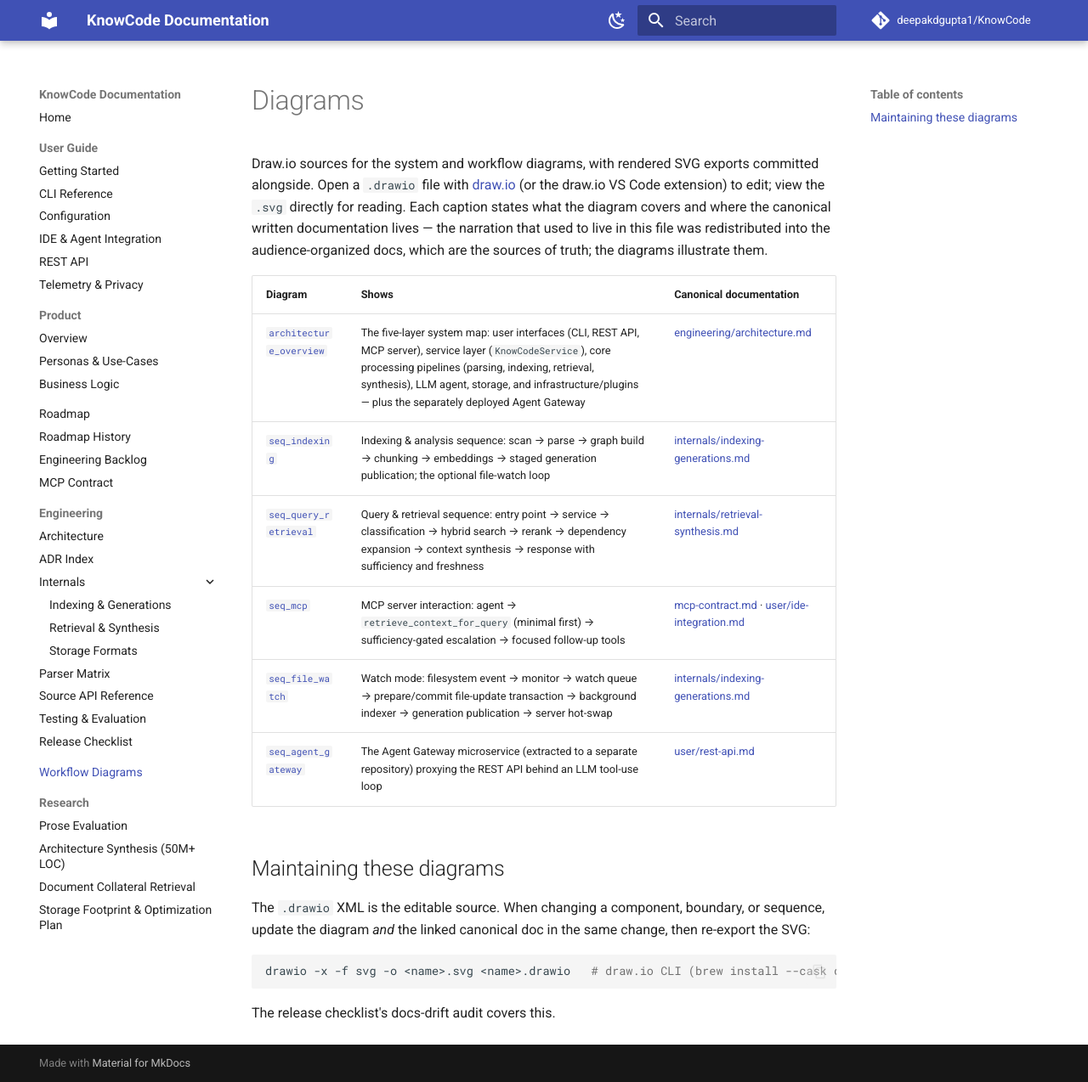
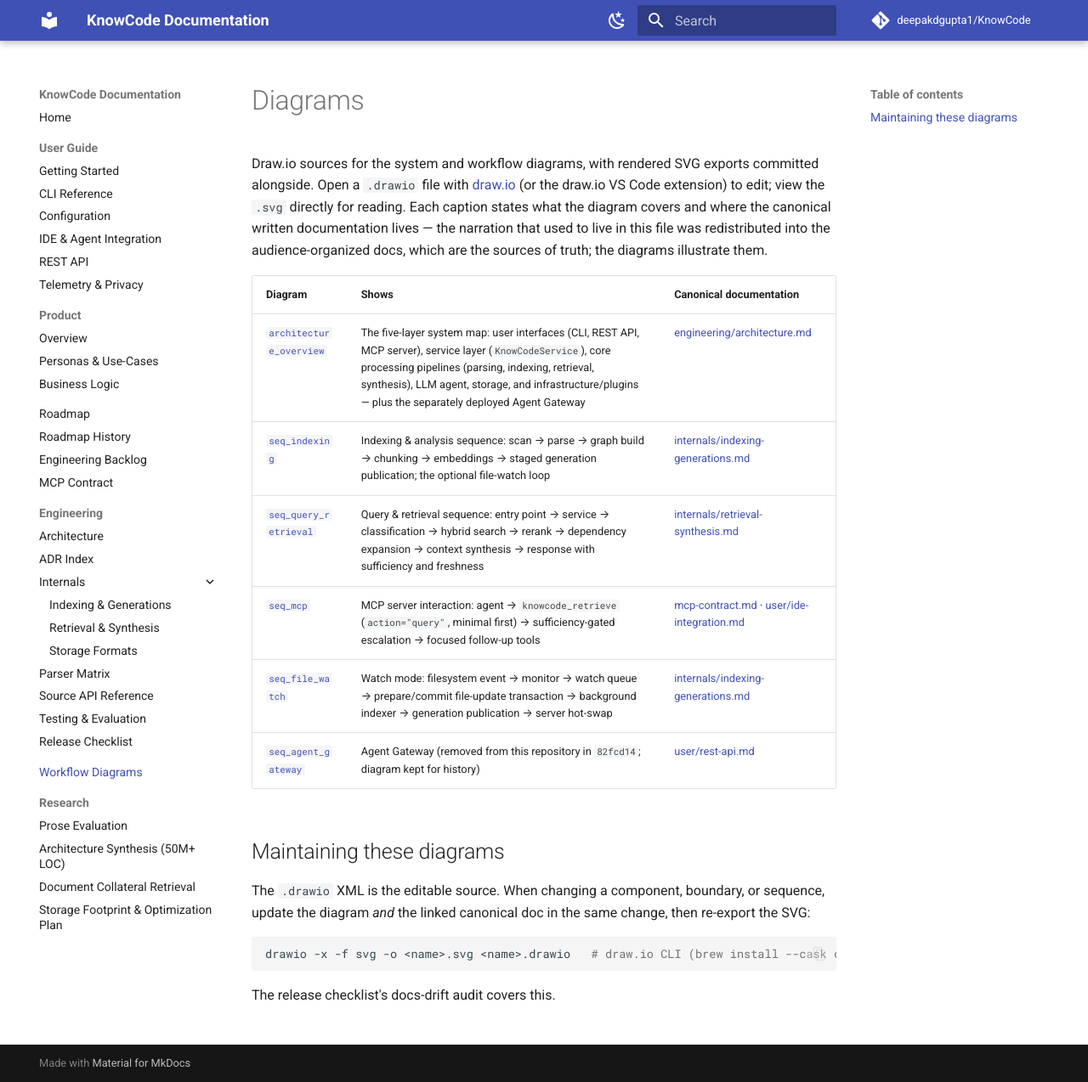
Before and after one commit to deepakdgupta1/KnowCode, an MkDocs documentation site: the page built from docs/diagrams/README.md, in a window 1280 px wide and 1274 px high. Shown: the whole window at 85% size. Built offline with MkDocs 1.6.1 and Material for MkDocs 9.7.7, drawn with Linux system fonts in a browser that asks for light colours; comment, search, counter and statistics services are not loaded.

Commit message:
docs(diagrams): captions name the shipped tool surface; mark the gateway as removed

```diff
--- a/docs/diagrams/README.md
+++ b/docs/diagrams/README.md
@@ -14,9 +14,9 @@ illustrate them.
 | [`architecture_overview`](architecture_overview.svg) | The five-layer system map: user interfaces (CLI, REST API, MCP server), service layer (`KnowCodeService`), core processing pipelines (parsing, indexing, retrieval, synthesis), LLM agent, storage, and infrastructure/plugins — plus the separately deployed Agent Gateway | [engineering/architecture.md](../engineering/architecture.md) |
 | [`seq_indexing`](seq_indexing.svg) | Indexing & analysis sequence: scan → parse → graph build → chunking → embeddings → staged generation publication; the optional file-watch loop | [internals/indexing-generations.md](../engineering/internals/indexing-generations.md) |
 | [`seq_query_retrieval`](seq_query_retrieval.svg) | Query & retrieval sequence: entry point → service → classification → hybrid search → rerank → dependency expansion → context synthesis → response with sufficiency and freshness | [internals/retrieval-synthesis.md](../engineering/internals/retrieval-synthesis.md) |
-| [`seq_mcp`](seq_mcp.svg) | MCP server interaction: agent → `retrieve_context_for_query` (minimal first) → sufficiency-gated escalation → focused follow-up tools | [mcp-contract.md](../mcp-contract.md) · [user/ide-integration.md](../user/ide-integration.md) |
+| [`seq_mcp`](seq_mcp.svg) | MCP server interaction: agent → `knowcode_retrieve` (`action="query"`, minimal first) → sufficiency-gated escalation → focused follow-up tools | [mcp-contract.md](../mcp-contract.md) · [user/ide-integration.md](../user/ide-integration.md) |
 | [`seq_file_watch`](seq_file_watch.svg) | Watch mode: filesystem event → monitor → watch queue → prepare/commit file-update transaction → background indexer → generation publication → server hot-swap | [internals/indexing-generations.md](../engineering/internals/indexing-generations.md#watch-mode) |
-| [`seq_agent_gateway`](seq_agent_gateway.svg) | The Agent Gateway microservice (extracted to a separate repository) proxying the REST API behind an LLM tool-use loop | [user/rest-api.md](../user/rest-api.md) |
+| [`seq_agent_gateway`](seq_agent_gateway.svg) | Agent Gateway (removed from this repository in `82fcd14`; diagram kept for history) | [user/rest-api.md](../user/rest-api.md) |
 
 ## Maintaining these diagrams
 
```
